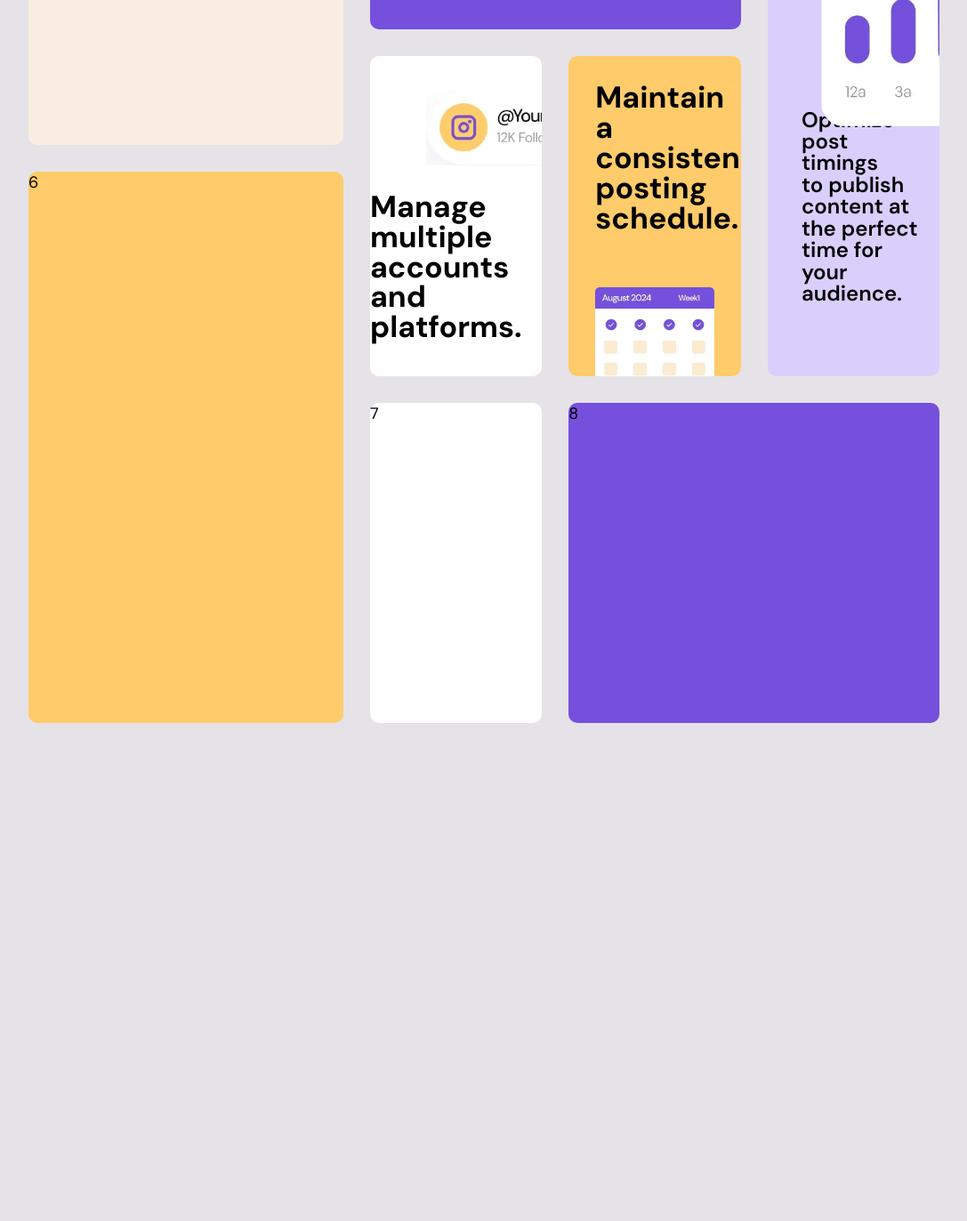
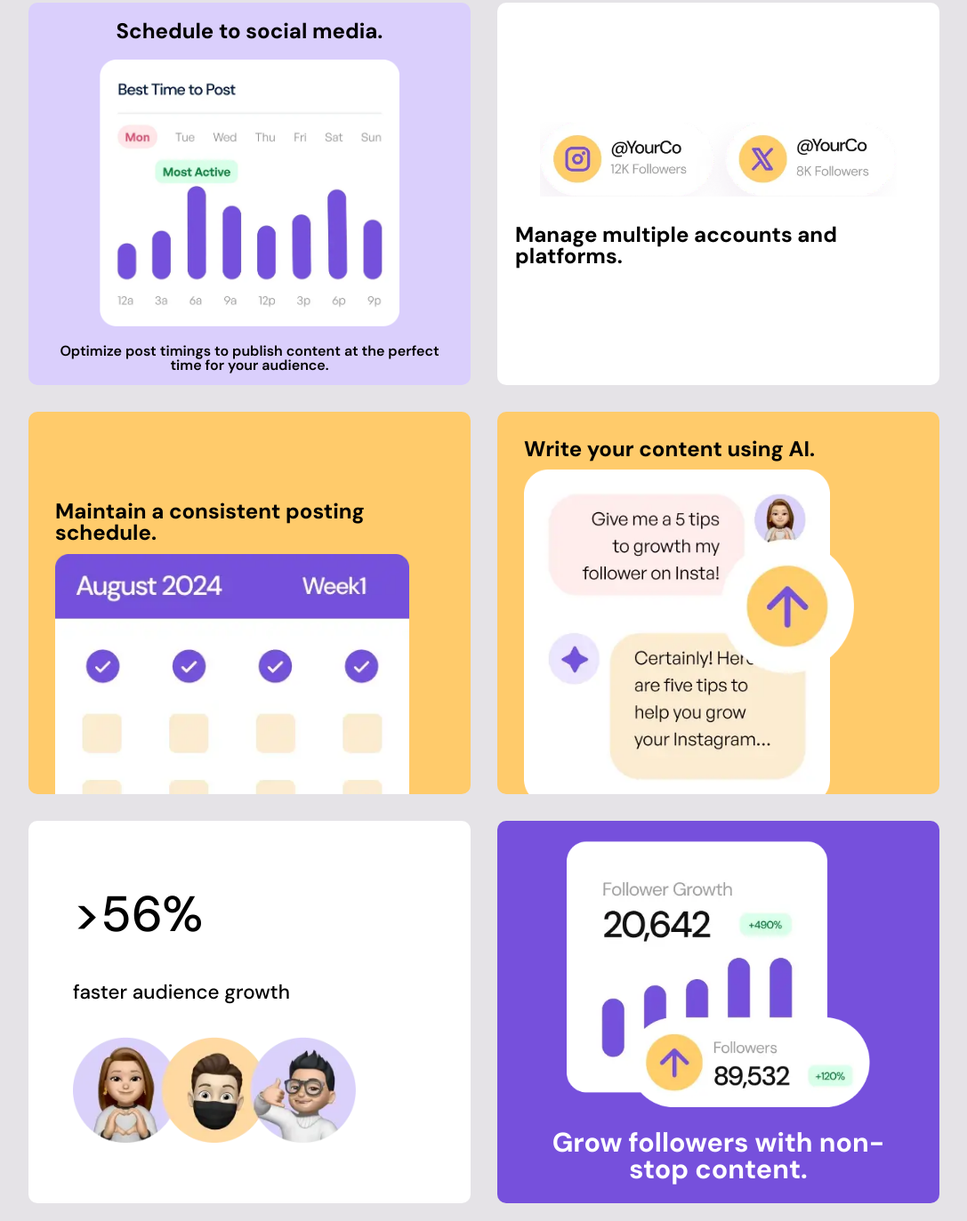
Before and after one commit to manargg/bento-grid-main, a plain HTML site: page index.html in a window 1280 px wide. Shown: the part 487-1860 px from the top of the page at 89% size, without its empty margins (96-1183 px from the left). Before the commit the page ends 1330 px from the top, so only its background shows below. Drawn offline with Linux system fonts and the light colour scheme.

Commit message:
new code

```diff
--- a/css/style.css
+++ b/css/style.css
@@ -58,6 +58,16 @@ body{
 .container .box{
     border-radius: 10px;
 }
+.font{
+    font-size: 2.12rem ;
+    font-weight: 700;
+    line-height: 1;
+}
+.white-font{
+    font-size: 2rem;
+    color: var(--White);
+    line-height: 1;
+}
 /*=======================box1=====================*/
 .container .box:nth-child(1){
     grid-area: box1;
@@ -68,10 +78,6 @@ body{
     align-items: last baseline;
     text-align: left;
     padding: 6rem ;
-    font-size: 1.5rem;
-    font-weight: 900;
-    line-height: 1;
-
 }
 
 .container .box:nth-child(1) span{
@@ -111,18 +117,14 @@ body{
     justify-content: space-around;
     align-items: last baseline;
     line-height: 1.02;
-    padding: 50px 0 50px 50px;
+    padding: 50px 0 30px 50px;
     overflow: hidden;
     position: relative;
     font-size: 1.5rem;
     font-weight:600;
+    gap: 20px;
 }
-.container .box:nth-child(3) h2{
-    font-size: 2.12rem ;
-    font-weight: 700;
-    text-align: left;
 
-}
 
 .container .box:nth-child(3) img{
     object-fit: cover;
@@ -146,13 +148,7 @@ body{
     overflow: hidden;
     gap: 30px;
 }
-.container .box:nth-child(4) h2{
-    font-size: 2.12rem ;
-    font-weight: 700;
-    text-align: left;
-    line-height: 1;
 
-}
 
 .container .box:nth-child(4) img{
 
@@ -174,26 +170,260 @@ body{
     position: relative;
     bottom: -60px;
 }
-.container .box:nth-child(5) h2{
-    font-size: 2.12rem ;
-    font-weight: 700;
-    text-align: left;
-    line-height: 1;
-
-}
-
 
 /*=====================box6======================*/
 .container .box:nth-child(6){
     grid-area: box6;
     background-color: var(--Yellow-500);
+    display: flex;
+    flex-direction: column;
+    justify-content: space-around;
+    align-items: left;
+    padding: 10px 30px;
 
 }
+
+/*=====================box7======================*/
 .container .box:nth-child(7){
     grid-area: box7;
     background-color: var(--White);
+    display: flex;
+    flex-direction: column;
+    justify-content: space-around;
+    padding: 10px 50px;
+
 }
+.container .box:nth-child(7) span{
+    font-size: 5rem;
+    font-weight: 500;
+}
+.container .box:nth-child(7) p{
+    font-size: 1.40rem;
+    font-weight: 500;
+}
+
+/*=====================box8======================*/
 .container .box:nth-child(8){
     grid-area: box8;
     background-color: var(--Purple-500);
+    display: flex;
+    justify-content: space-around;
+    align-items: center;
+    padding: 5px 30px;
+    gap: 10px;
 }
+
+.container .box:nth-child(8) img{
+    height: 280px;
+}
+
+
+/*============================================
+                     media query
+==============================================*/
+
+@media (max-width:1560px) {
+
+    .font{
+        font-size: 1.5rem ;
+        font-weight: 700;
+        line-height: 1;
+    }
+    /*=====================box3======================*/
+.container .box:nth-child(3){
+    grid-area: box3;
+    background-color: var(--Purple-100);
+    display: flex;
+    flex-direction: column;
+    justify-content: space-around;
+    align-items: last baseline;
+    line-height: 1.02;
+    padding: 50px 0 30px 50px;
+    overflow: hidden;
+    position: relative;
+    font-size: 1.5rem;
+    font-weight:600;
+    gap: 20px;
+}
+
+.container .box:nth-child(3) img{
+    object-fit: cover;
+    position: relative;
+    height: 300px;
+    object-position: left;
+    left: 10px;
+    margin-block: -80px;
+
+}
+/*=====================box8======================*/
+.container .box:nth-child(8){
+    grid-area: box8;
+    background-color: var(--Purple-500);
+    display: flex;
+    justify-content: space-around;
+    align-items: center;
+    padding: 10px;
+    gap: 10px;
+}
+
+.container .box:nth-child(8) img{
+    height: 200px;
+}
+}
+
+/*===================================*/
+
+@media (max-width:1300px)
+{
+    .container {
+        width: 80%;
+        display: grid;
+        grid-auto-columns:  1fr;
+        grid-auto-rows:  200px;
+        grid-template-areas:
+        "box1 box1 box2 box2"
+        "box1 box1 box2 box2"
+        "box3 box3 box4 box4"
+        "box3 box3 box4 box4"
+        "box5 box5 box6 box6"
+        "box5 box5 box6 box6"
+        "box7 box7 box8 box8"
+        "box7 box7 box8 box8"
+        ;
+        gap: 30px;
+        margin: auto;
+    }
+
+    .font{
+        font-size: 1.50rem ;
+        font-weight: 700;
+        line-height: 1;
+    }
+
+    .white-font{
+        font-size: 1.90rem;
+        color: var(--White);
+        line-height: 1;
+    }
+
+    .container .box:nth-child(1){
+        text-align: center;
+        align-items: center;
+        padding: 5rem ;
+    }
+
+    .container .box:nth-child(1) img{
+        width:80%;
+    }
+
+    /*=====================box3======================*/
+    .container .box:nth-child(3){
+        align-items: center;
+        justify-content: space-between;
+        font-size: 1rem;
+        text-align: center;
+        padding: 20px;
+        text-align: center;
+    }
+
+    .container .box:nth-child(3) img{
+        height: 300px;
+        width: 100%;
+        border-radius: 10px;
+        margin-block: initial;
+        object-fit: contain;
+        object-position: center;
+        left: initial;
+
+    }
+
+    /*=====================box4======================*/
+    .container .box:nth-child(4){
+        padding: 20px;
+    }
+
+    .container .box:nth-child(4) img{
+        position: relative;
+        object-fit: contain;
+        object-position: center;
+        right: 0;
+    }
+    /*=====================box5======================*/
+
+    .container .box:nth-child(5){
+        grid-area: box5;
+        background-color: var(--Yellow-500);
+        padding: 100px 30px 0;
+        overflow: hidden;
+        align-items: center;
+        justify-content: space-between;
+        position: relative;
+
+    }
+    .container .box:nth-child(5) img{
+        position: absolute;
+        bottom: -30px;
+        width: 80%;
+        object-fit: contain;
+        object-position: center;
+    }
+
+
+/*=============box6=============*/
+    .container .box:nth-child(6){
+        grid-area: box6;
+        background-color: var(--Yellow-500);
+        display: flex;
+        flex-direction: column;
+        justify-content: space-around;
+        align-items: left;
+        padding: 30px 30px;
+        overflow: hidden;
+        gap: 10px;
+        position: relative;
+
+    }
+    .container .box:nth-child(6) img{
+        width:85%;
+        position: relative;
+    }
+  /*=============box7===========*/
+    .container .box:nth-child(7){
+        grid-area: box7;
+        background-color: var(--White);
+        display: flex;
+        flex-direction: column;
+        justify-content: space-around;
+        padding: 50px 50px;
+
+    }
+    .container .box:nth-child(7) span{
+        font-size: 3.5rem;
+        font-weight: 500;
+    }
+    .container .box:nth-child(7) img{
+        width: 80%;
+    }
+
+    /*=====================box8======================*/
+    .container .box:nth-child(8){
+        grid-area: box8;
+        background-color: var(--Purple-500);
+        display: flex;
+        flex-direction: column;
+        justify-content:space-around ;
+        align-items: center;
+        padding: 15px 50px;
+        text-align: center;
+        gap: 10px;
+    }
+
+    .container .box:nth-child(8) img{
+       width: 100%;
+       height: 300px;
+       object-fit: contain;
+
+    }
+
+
+}
--- a/index.html
+++ b/index.html
@@ -15,46 +15,59 @@
 
     <div class="container">
       <div class="box">
-        <h2>Create and <br> schedule <br> content <br> <span>quicker</span></h2>
+        <h2 class="font">Create and schedule content <span>quicker</span></h2>
         <img src="./assets/images/illustration-create-post.webp" alt="">
       </div>
 
-      <div class="box"><h1>Social Media <span>10x</span> <br>Faster with AI</h1>
+      <div class="box"><h1 class="white-font">Social Media <span>10x</span> <br>Faster with AI</h1>
           <img src="./assets/images/illustration-five-stars.webp" alt="">
           <p> Over 4,000 5-star reviews</p>
       </div>
 
-      <div class="box"><h2>Schedule to <br> social media.</h2>
+      <div class="box"><h2 class="font">Schedule to social media.</h2>
         <img src="./assets/images/illustration-schedule-posts.webp" alt="">
-        <p> Optimize post timings <br> to publish content
-          at <br> the perfect time for <br> your audience.
+        <p> Optimize post timings to publish content
+          at the perfect time for your audience.
         </p>
       </div>
 
       <div class="box">
         <img src="./assets/images/illustration-multiple-platforms.webp" alt="">
-        <h2>Manage <br> multiple <br> accounts and <br> platforms.</h2>
+        <h2 class="font">Manage multiple accounts and platforms.</h2>
       </div>
 
       <div class="box">
-        <h2>Maintain a <br> consistent <br> posting <br> schedule.</h2>
+        <h2 class="font">Maintain a consistent posting schedule.</h2>
           <img src="./assets/images/illustration-consistent-schedule.webp" alt="">
       </div>
 
-      <div class="box">6</div>
-      <div class="box">7</div>
-      <div class="box">8</div>
+      <div class="box">
+        <h2 class="font">Write your content using AI.</h2>
+          <img src="./assets/images/illustration-ai-content.webp" alt="">
+      </div>
+
+      <div class="box">
+        <span>>56%</span>
+          <p>faster audience growth</p>
+          <img src="./assets/images/illustration-audience-growth.webp" alt="">
+      </div>
+
+      <div class="box">
+        <img src="./assets/images/illustration-grow-followers.webp" alt="">
+          <h2 class="white-font">  Grow followers with non-stop content.</h2>
+      </div>
 
   </div>
   </main>
 
 
+  <footer>
+  <!--<div class="attribution">
+      Challenge by <a href="https://www.frontendmentor.io?ref=challenge">Frontend Mentor</a>.
+      Coded by <a href="#">Your Name Here</a>.
+    </div>
+    -->
+  </footer>
 
-
-  <!--<div class="attribution">
-    Challenge by <a href="https://www.frontendmentor.io?ref=challenge">Frontend Mentor</a>.
-    Coded by <a href="#">Your Name Here</a>.
-  </div>
-  -->
 </body>
 </html>
```
